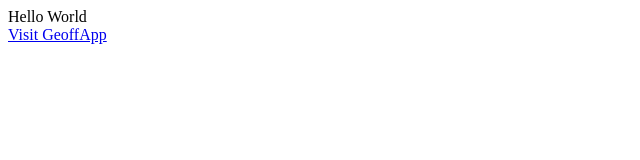
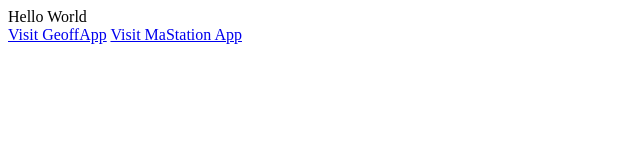
Before and after one commit to gcvx/gcvx.github.io, a plain HTML site: page index.html in a window 1280 px wide. Shown: the whole page, without its empty margins (0-640 px from the left). Drawn offline with Linux system fonts and the light colour scheme.

Commit message:
Update index.html

```diff
--- a/index.html
+++ b/index.html
@@ -2,5 +2,6 @@
   <body>
     Hello World<br>
     <a href="https://gcvx.github.io/GeoffApp/">Visit GeoffApp</a>
+    <a href="https://gcvx.github.io/MaStation/">Visit MaStation App</a>
   </body>
 </html>
```
